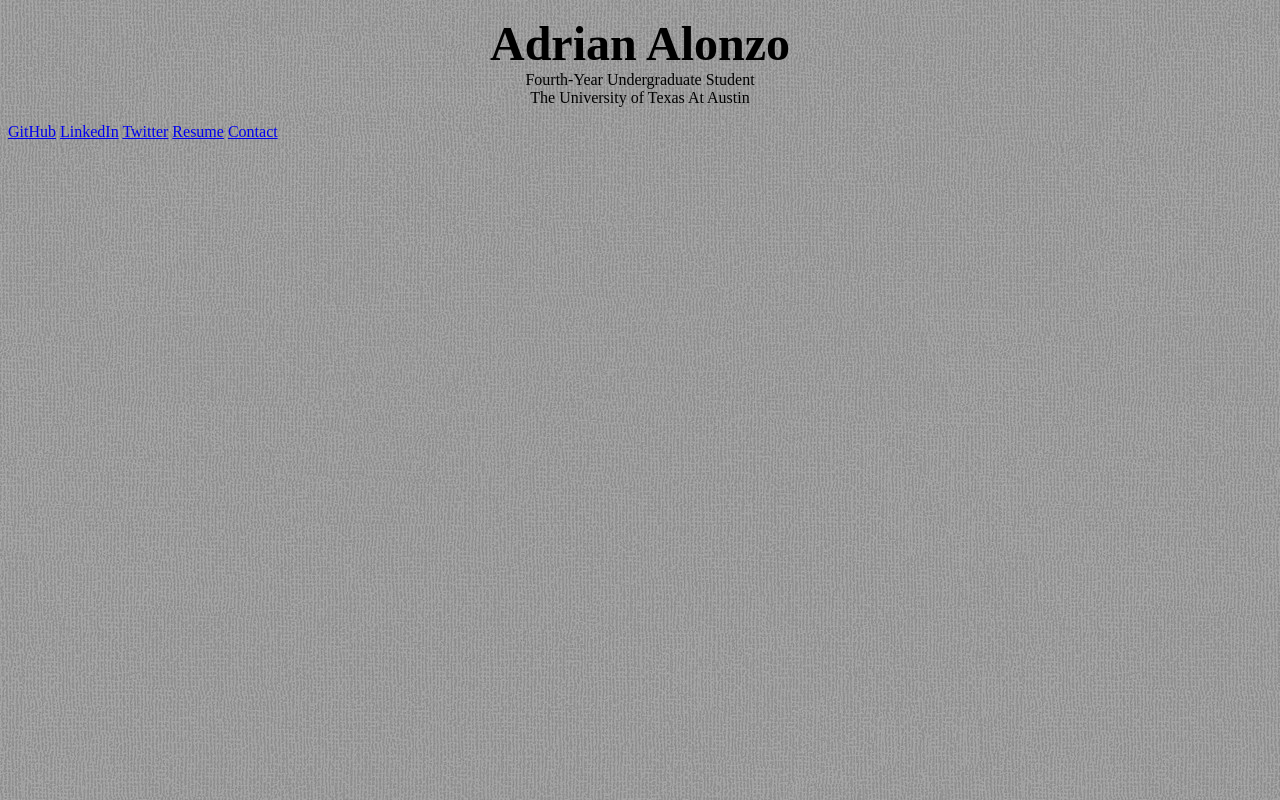
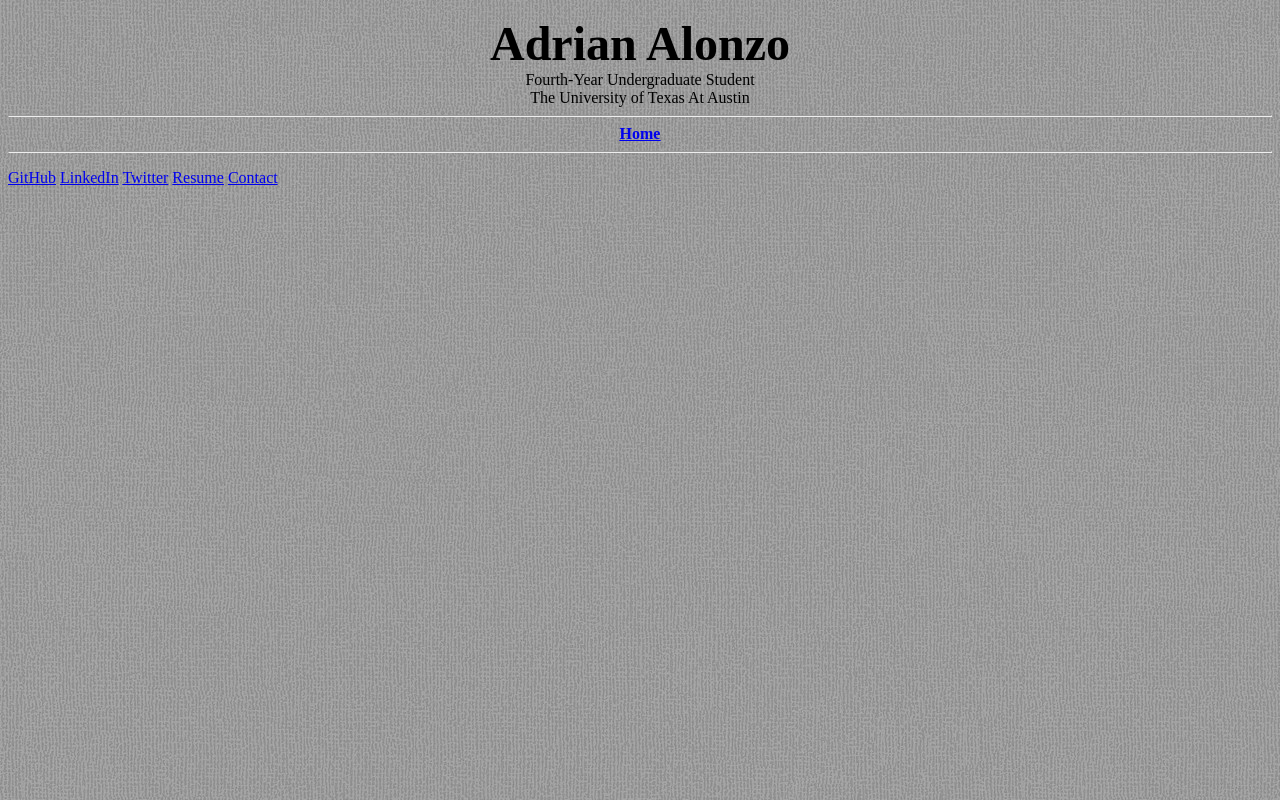
Before and after one commit to aalonzo510/aalonzo510.github.io, a plain HTML site: page index.html in a window 1280 px wide. Drawn offline with Linux system fonts and the light colour scheme.

Commit message:
Update index.html

```diff
--- a/index.html
+++ b/index.html
@@ -14,7 +14,12 @@
 		<div class="content">-->
 		<p><center><b><font size="24">Adrian Alonzo</font></b><br>
 		Fourth-Year Undergraduate Student<br>
-		The University of Texas At Austin<br></p>
+		The University of Texas At Austin<br>
+		<hr>
+		<a href="http://aalonzo510.github.io/index.html"><b><u>Home</u></b></a>
+		<hr>
+		</p>
+
 		<p></center>
 			<a href="<GITHUB>">GitHub</a>
 			<a href="<LINK TO YOUR LINKEDIN>">LinkedIn</a>
```
